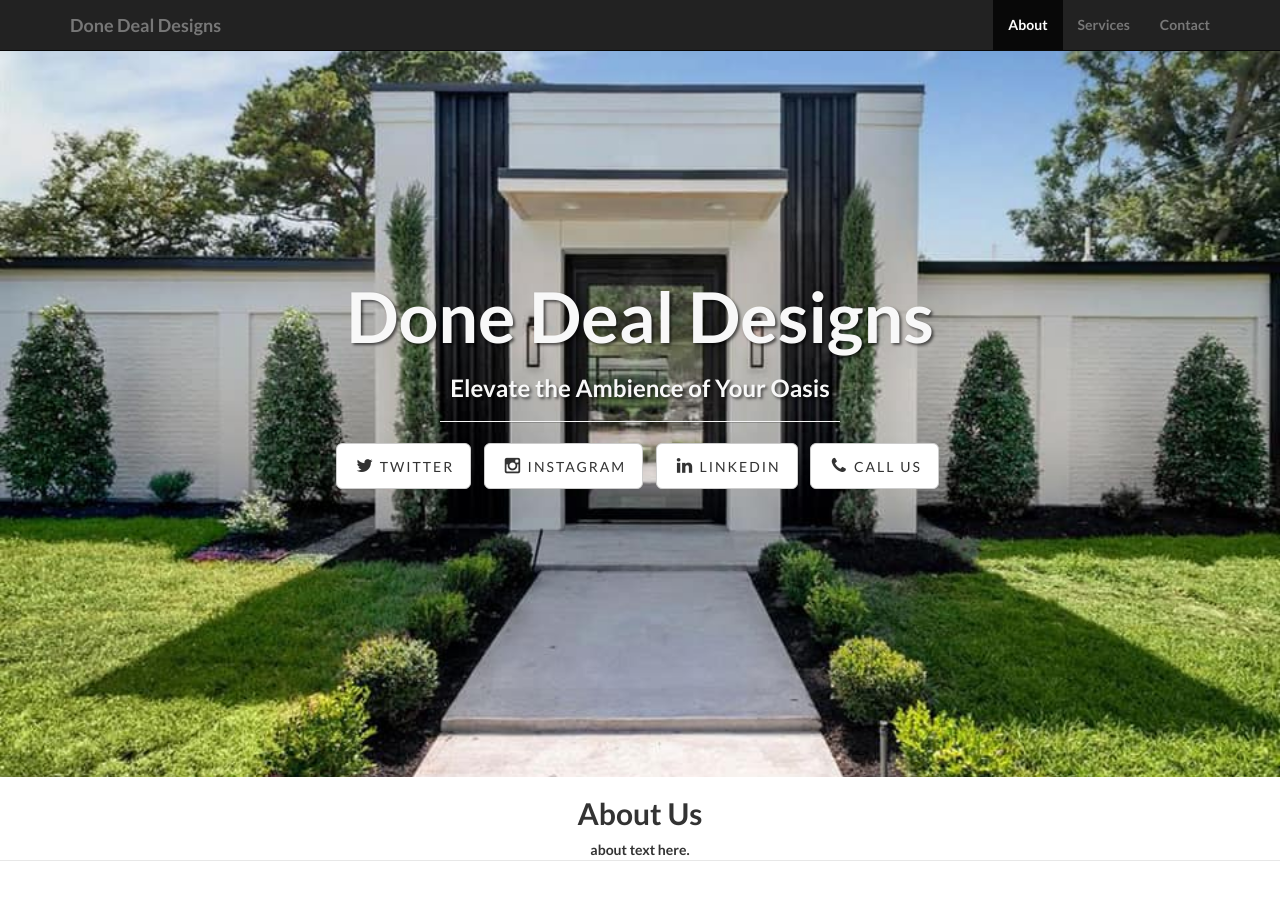
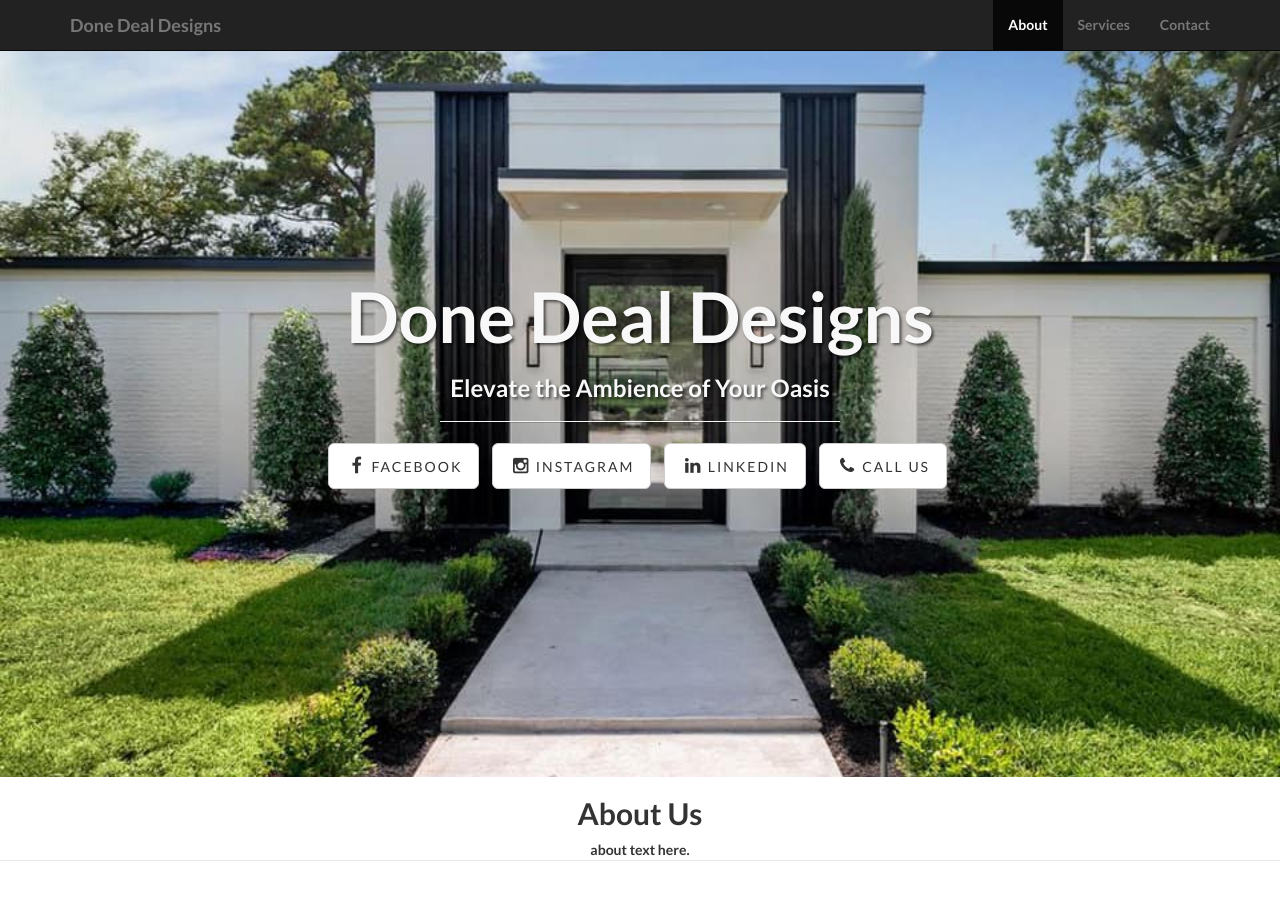
Before and after one commit to BlueFenixProductions/donedealdesigns.com, a Jekyll site: the page built from index.html, in a window 1280 px wide and 900 px high. Built offline with Jekyll 4.4.1, drawn with Linux system fonts in a browser that asks for light colours.

Commit message:
Update _config.yml

```diff
--- a/_config.yml
+++ b/_config.yml
@@ -24,8 +24,8 @@ permalink: pretty
 # ----------------------- #
 
 social:
-  - title: twitter
-    url: https://twitter.com/bluefenixpro
+  - title: facebook
+    url: https://facebook.com/donedealdesigns/
   - title: instagram
     url: https://instagram.com/donedealdesigns
   - title: linkedin
```
